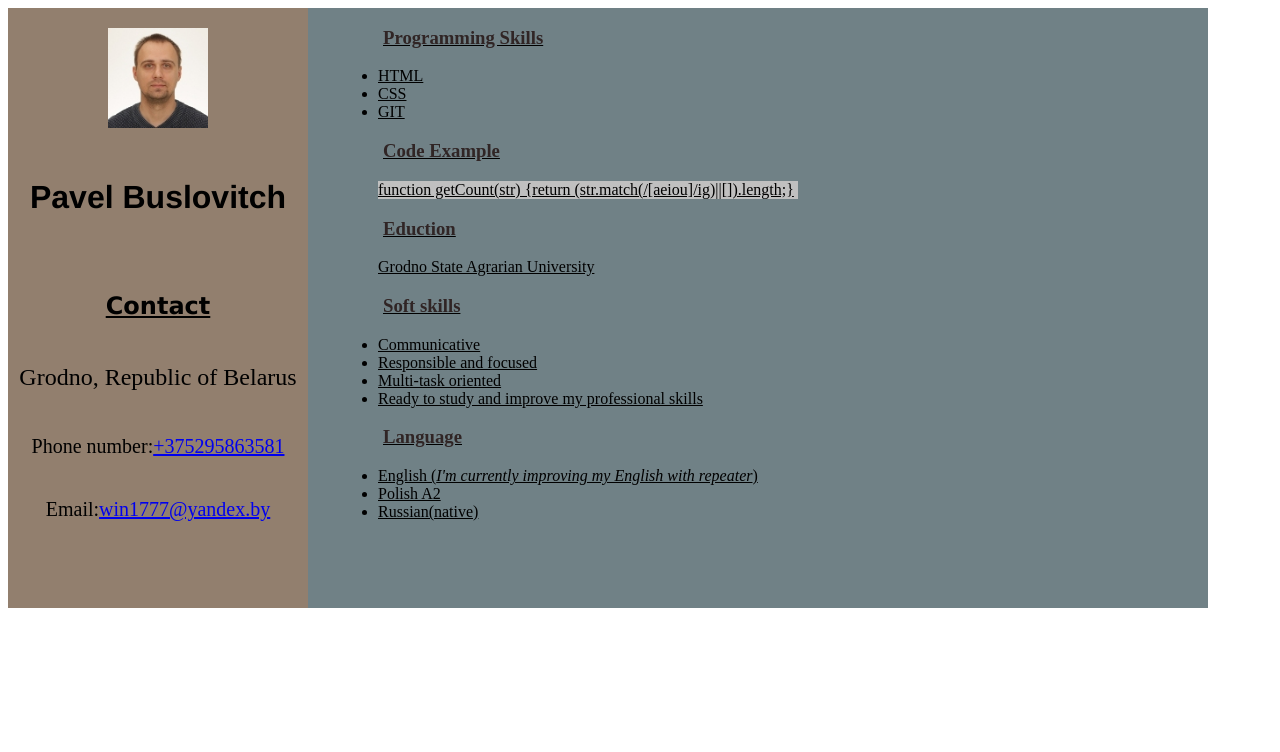
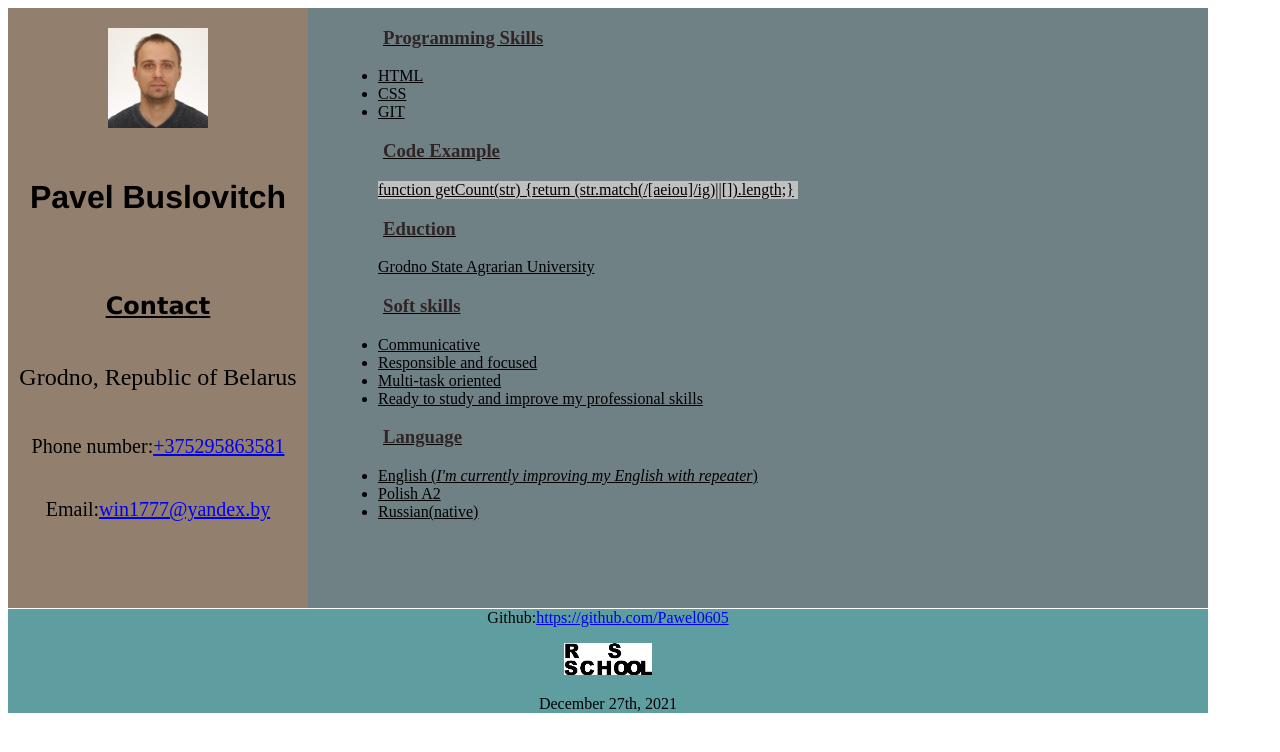
Before and after one commit to Pawel0605/rsschool-cv, a plain HTML site: page index.html in a window 1280 px wide. Drawn offline with Linux system fonts and the light colour scheme.

Commit message:
docs:add footer

```diff
--- a/index.html
+++ b/index.html
@@ -44,4 +44,13 @@
     </section>
     </main>
 </body>
+    <div class="footer">
+         <footer>
+            <p>Github:<a href=https://github.com/Pawel0605>https://github.com/Pawel0605</a></p>
+            <a href=https://rs.school/js>
+               <img src=logo.png alt=логотип>
+            </a>
+            <p><time datetime="2021-12-27">December 27th, 2021</time></p>
+        </footer>
+    </div>
 </html>
--- a/style.css
+++ b/style.css
@@ -62,3 +62,11 @@ ul {
 .info {
     text-decoration: underline;
 }
+.footer {
+    text-align: center;
+    background-color: cadetblue;
+    width: 1200px;
+}
+.cv {
+    height: 585px;
+}
```
Also changed, not shown: logo.png (added).
